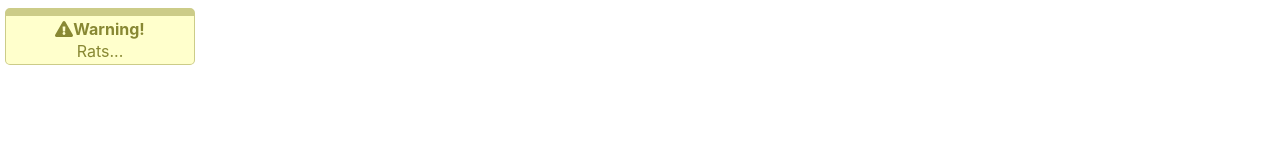
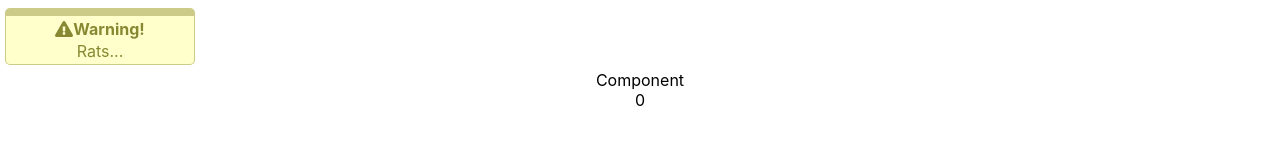
Before and after one commit to ozydingo/react-playground, a React (Create React App) app: page / in a window 1280 px wide. Shown: the part 196-340 px from the top of the page. Built offline with nearby package versions, Linux system fonts and the light colour scheme.

Commit message:
feat(rednering) Add child component to model more comples re-rendering behavior

```diff
--- a/src/App.js
+++ b/src/App.js
@@ -8,6 +8,7 @@ import logo from './logo.svg';
 import './App.css';
 
 import PlayingWithChildren from 'components/playing-with-children/PlayingWithChildren';
+import SimpleComponent from 'components/rendering/SimpleComponent';
 
 library.add(fab, fas);
 
@@ -24,6 +25,9 @@ function App() {
         <div className={css(styles.playingWithChildren)}>
           <PlayingWithChildren />
         </div>
+        <div>
+          <SimpleComponent obj={{a: 1, b: 2}} />
+        </div>
       </main>
     </div>
   );
--- /dev/null
+++ b/src/components/rendering/ChildComponent.js
@@ -0,0 +1,14 @@
+import React, { useEffect } from 'react';
+
+function ChildComponent(props) {
+  useEffect(() => {
+    console.log("Effect triggered")
+  }, [props.obj])
+
+  console.log("Simple component function called")
+  return (
+    <div>Component</div>
+  )
+}
+
+export default ChildComponent
--- a/src/components/rendering/SimpleComponent.js
+++ b/src/components/rendering/SimpleComponent.js
@@ -1,13 +1,14 @@
-import React, { useEffect } from 'react';
+import React, { useState } from 'react';
 
-function SimpleComponent(props) {
-  useEffect(() => {
-    console.log("Effect triggered")
-  }, [props.obj])
+import ChildComponent from './ChildComponent';
 
-  console.log("Simple component function called")
+function SimpleComponent() {
+  const [x, setX] = useState(0);
   return (
-    <div>Component</div>
+    <div onClick={() => setX(prev => prev + 1)}>
+      <ChildComponent obj={{a: 1, b: 2}} />
+      {x}
+    </div>
   )
 }
 
```
